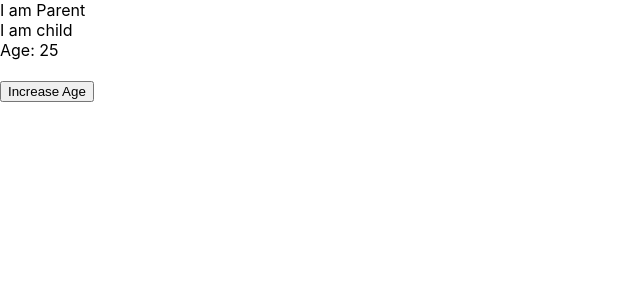
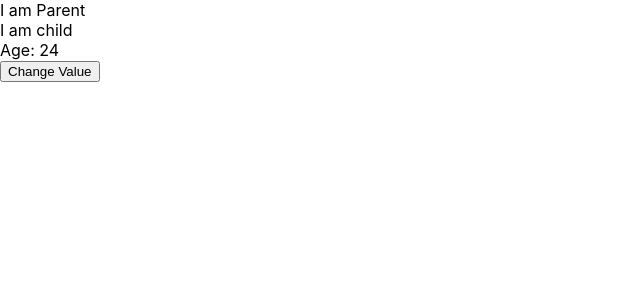
Before and after one commit to ajfreelancer/demo-usecontext, a React (Create React App) app: page / in a window 1280 px wide. Shown: the top 300 px of the page, without its empty margins (0-640 px from the left). Built offline with nearby package versions, Linux system fonts and the light colour scheme.

Commit message:
passed useState
Passed the whole state from App.js to Child.js through CONTEXT to be able to make the change at child level.

```diff
--- a/src/App.js
+++ b/src/App.js
@@ -1,14 +1,16 @@
-import React, {useState} from 'react';
+import React, { useState } from 'react';
 import Parent from './Parent';
+import ValueContext from './ValueContext';
 
 function App() {
-  let [age, setAge] = useState(25);
+  const value = useState(24)
   return (
-    <div>
-      <Parent age={age} />
-      <br/>
-      <button onClick={ () => setAge(++age) }>Increase Age</button>
-    </div>
+    <ValueContext.Provider value={value}>
+      <div>
+        <Parent/>
+        <br/>
+      </div>
+    </ValueContext.Provider>
   );
 }
 
--- a/src/Child.js
+++ b/src/Child.js
@@ -1,10 +1,17 @@
-import React from 'react'
+import React, { useContext } from 'react'
+import ValueContext from './ValueContext';
 
-function Child({age}) {
+function Child() {
+    let [value, changeValue] = useContext(ValueContext);
     return (
         <div>
             I am child <br/>
-            Age: {age}
+            Age: {value}
+            <br/>
+            <button
+                onClick = { () => changeValue(++value) }>
+                Change Value
+            </button>
         </div>
     )
 }
--- a/src/Parent.js
+++ b/src/Parent.js
@@ -1,11 +1,11 @@
 import React from 'react'
 import Child from './Child'
 
-function Parent({age}) {
+function Parent() {
     return (
         <div>
             I am Parent
-            <Child age={age} />
+            <Child/>
         </div>
     )
 }
--- /dev/null
+++ b/src/ValueContext.js
@@ -0,0 +1,5 @@
+import React from 'react'
+
+const ValueContext = React.createContext(45, () => {})
+
+export default ValueContext;
```
